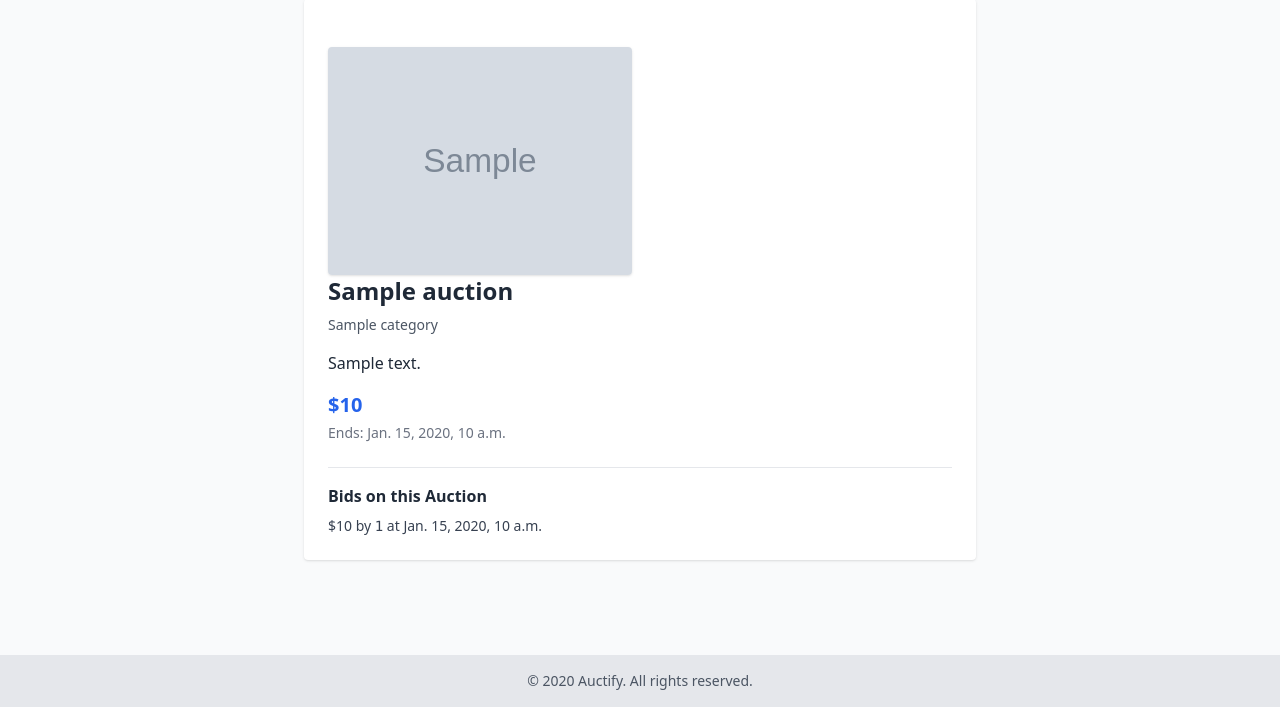
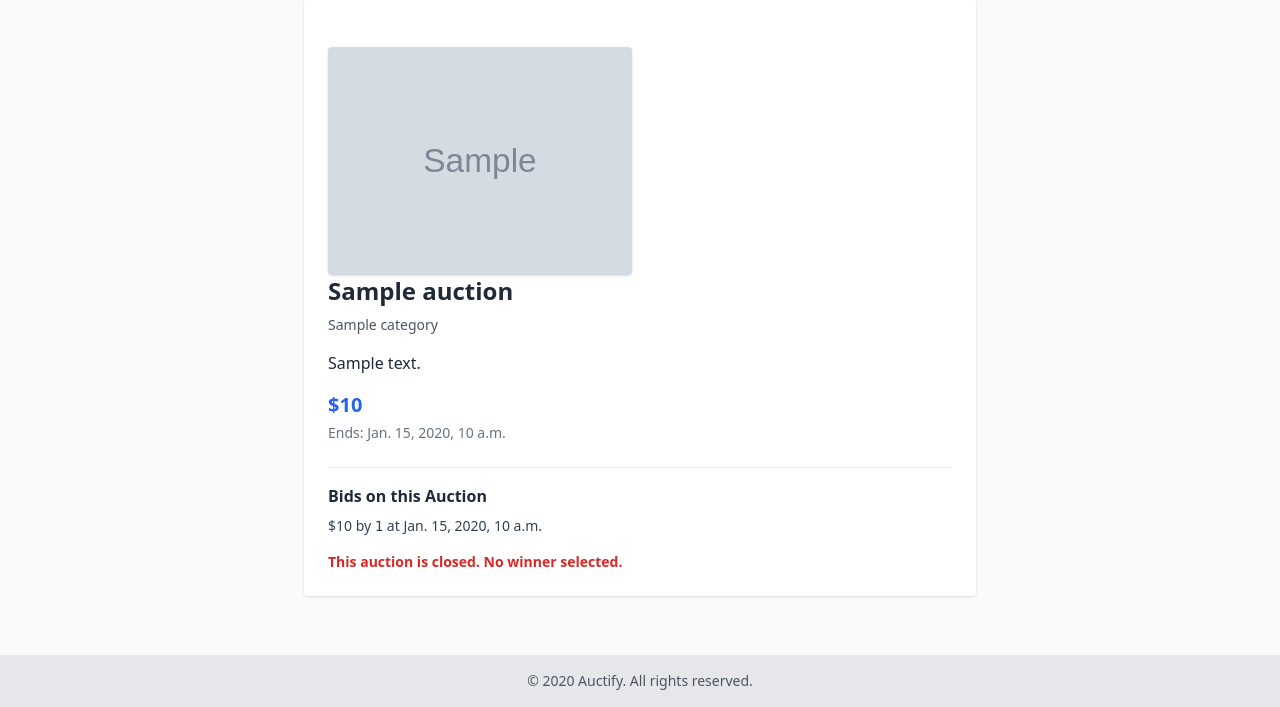
Before and after one commit to eduar766/auctify, a Django app: template templates/auctions/detail.html in a window 1280 px wide. Shown: the part 93-800 px from the top of the page. Run offline with Django 5.2, Linux system fonts and the light colour scheme; the template is opened without the code that fills it: most values are stand-ins (such as "Sample title", 1, 10 or a date in 2020); grey boxes marked "Sample" are stand-in pictures; style sheets or scripts are compiled from the project's sources.

Commit message:
Agrega la funcionalidad de cierre de subastas, incluyendo una nueva vista y plantilla para gestionar el cierre. Se actualizan las vistas de detalle y lista para mostrar el estado de la subasta y el ganador, así como los cambios en la interfaz de usuario para reflejar estas actualizaciones.

```diff
--- a/auctions/urls.py
+++ b/auctions/urls.py
@@ -1,5 +1,5 @@
 from django.urls import path
-from .views import auction_bid_view, auction_create_view, auction_list_view, auction_detail_view, auction_delete_view, auction_edit_view, my_bids_view
+from .views import auction_bid_view, auction_create_view, auction_list_view, auction_detail_view, auction_delete_view, auction_edit_view, my_bids_view, auction_close_view
 
 urlpatterns = [
     path('', auction_list_view, name='auction_list'),
@@ -9,4 +9,5 @@ urlpatterns = [
     path('<str:auction_id>/edit/', auction_edit_view, name='auction_edit'),
     path('<str:auction_id>/delete/', auction_delete_view, name='auction_delete'),
     path('<str:auction_id>/bid/', auction_bid_view, name='auction_bid'),
+    path('<str:auction_id>/close/', auction_close_view, name='auction_close'),
 ]
--- a/templates/auctions/detail.html
+++ b/templates/auctions/detail.html
@@ -18,9 +18,15 @@
   <p class="text-sm text-gray-500 mt-1">Ends: {{ auction.end_time }}</p>
   {% if auction.owner_id == request.session.firebase_uid %}
   <div class="mt-4 flex gap-2">
-    <a href="{% url 'auction_edit' auction.id %}" class="text-blue-600 hover:underline">Edit</a>
-    <a href="{% url 'auction_delete' auction.id %}" class="text-red-600 hover:underline"
-       onclick="return confirm('Are you sure you want to delete this auction?');">Delete</a>
+    <a href="{% url 'auction_edit' auction.id %}" class="bg-blue-600 text-white px-4 py-2 rounded hover:bg-blue-700">
+      Edit
+    </a>
+    <a href="{% url 'auction_close' auction.id %}" class="bg-yellow-600 text-white px-4 py-2 rounded hover:bg-yellow-700">
+      Close Auction
+    </a>
+    <a href="{% url 'auction_delete' auction.id %}" class="bg-red-600 text-white px-4 py-2 rounded hover:bg-red-700" onclick="return confirm('Are you sure you want to delete this auction?');">
+      Delete
+    </a>
   </div>
   {% endif %}
 
@@ -45,5 +51,17 @@
     </div>
   {% endif %}
 
+  {% if not auction.active %}
+    <div class="mt-4 text-sm text-red-600 font-semibold">
+      This auction is closed.
+      {% if auction.sold and auction.winner_id %}
+        Winner: {{ auction.winner_id }}<br>
+        Winning Bid: ${{ auction.highest_bid }}
+      {% else %}
+        No winner selected.
+      {% endif %}
+    </div>
+  {% endif %}
+
 </div>
 {% endblock %}
--- a/templates/auctions/list.html
+++ b/templates/auctions/list.html
@@ -8,6 +8,11 @@
     <div class="col-start-{{ auction.col }}">
       {% if auction.images %}
         <img src="{{ auction.images.0 }}" alt="Auction Image" class="h-40 w-full object-cover rounded mb-2">
+      {% endif %}
+      {% if auction.active %}
+        <span class="bg-green-100 text-green-800 text-xs font-bold px-2 py-1 rounded">Active</span>
+      {% else %}
+        <span class="bg-red-100 text-red-800 text-xs font-bold px-2 py-1 rounded">Closed</span>
       {% endif %}
       <a href="{% url 'auction_detail' auction.id %}" class="block border p-4 rounded shadow hover:shadow-lg transition">
         <h3 class="text-lg font-semibold">{{ auction.title }}</h3>
```
Also changed, not shown: auctions/views.py (+35 -1 lines).
